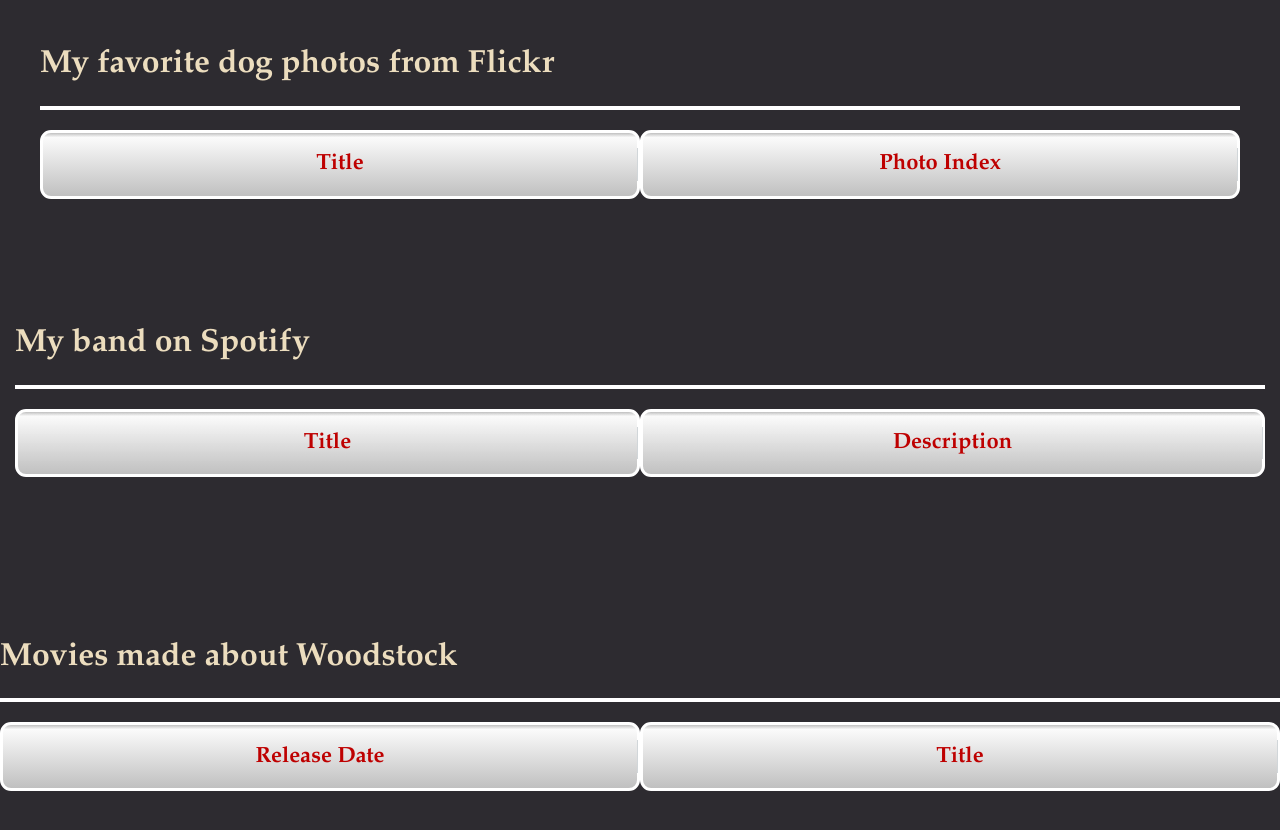
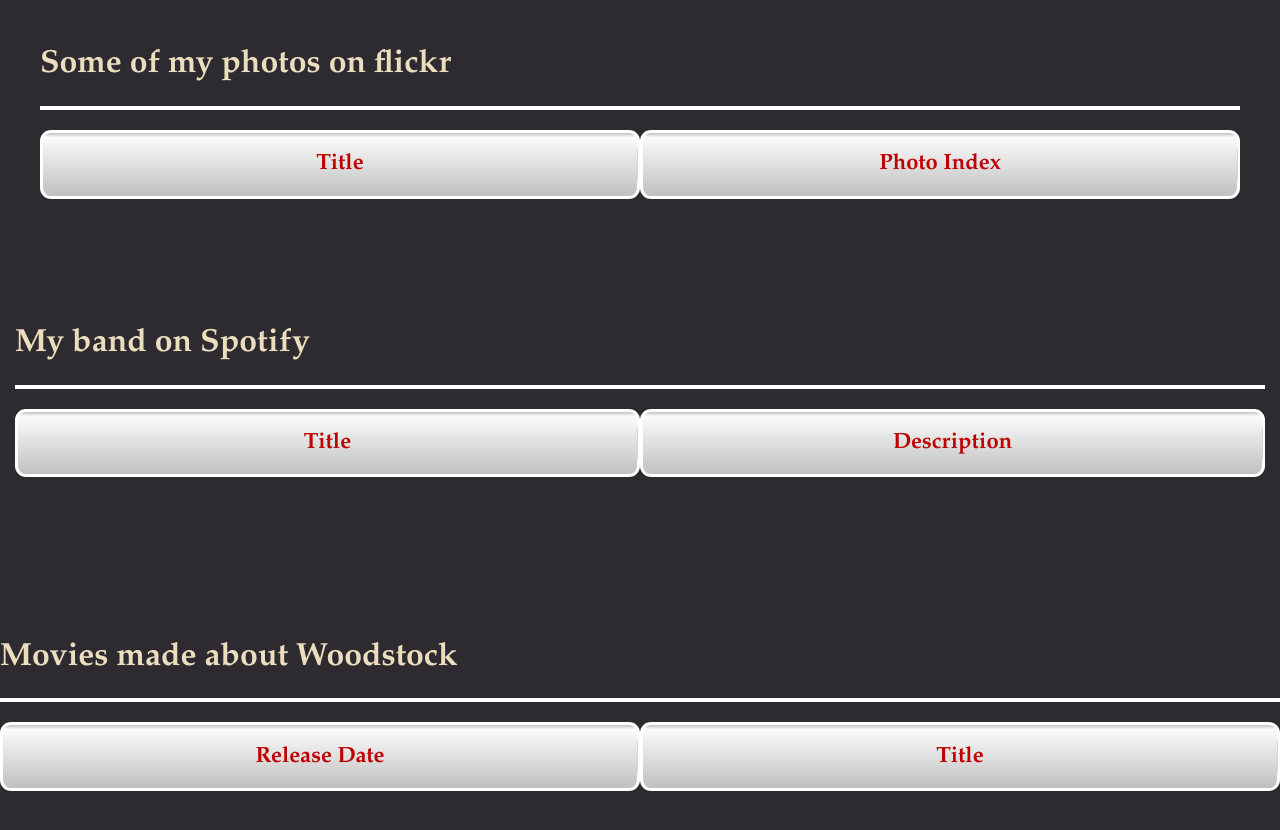
Before and after one commit to firebuggirl/api4, a website: page index.html in a window 1280 px wide. Drawn offline with nearby package versions, Linux system fonts and the light colour scheme; no server answers; a web font is replaced by a local one.

```diff
--- a/index.html
+++ b/index.html
@@ -16,7 +16,7 @@
 <header id="top">
   <div class="grid-100">
           <div class="heading">
-            <h1>My favorite dog photos from Flickr</h1>
+            <h1>Some of my photos on flickr</h1>
 
           </div>
           <nav id="nav">
```
